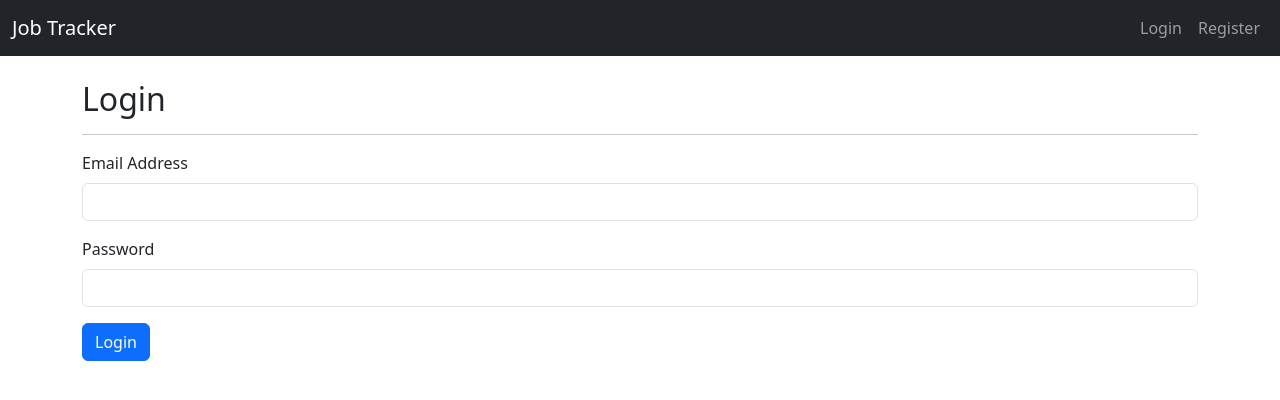
After one commit to niraj-07/Job-Tracker, a Flask app: page /login in a window 1280 px wide. The commit adds this page. Shown: the top 400 px of the page. Run offline with Flask 3, Linux system fonts and the light colour scheme.

Commit message:
Implemented user authentication usinf Flask-Login

```diff
--- a/app.py
+++ b/app.py
@@ -1,12 +1,30 @@
 
+import os
 from flask import Flask, render_template, request, redirect, url_for, flash
 from flask_sqlalchemy import SQLAlchemy
 from datetime import datetime
+from flask_login import LoginManager, UserMixin, login_user, logout_user, login_required, current_user
+from werkzeug.security import generate_password_hash, check_password_hash
+
+basedir = os.path.abspath(os.path.dirname(__file__))
 
 app = Flask(__name__)
 app.config['SQLALCHEMY_DATABASE_URI'] = 'sqlite:///job_tracker.db'
-app.config['SECRET_KEY'] = 'a super secret key no one should guess'
+app.config['SECRET_KEY'] = 'yo password kasaile guess garna sakdaina'
 db = SQLAlchemy(app)
+
+login_manager = LoginManager()
+login_manager.init_app(app)
+login_manager.login_view = 'login'
+
+@login_manager.user_loader
+def load_user(user_id):
+    return User.query.get(int(user_id))
+class User(db.Model, UserMixin):
+    id = db.Column(db.Integer, primary_key = True)
+    email = db.Column(db.String(50), nullable = False, unique= True)
+    password_hash = db.Column(db.String(100), nullable= False)
+    jobs = db.relationship('JobApplication', backref='applicant', lazy=True)
 
 class JobApplication(db.Model):
     id = db.Column(db.Integer, primary_key=True)
@@ -14,18 +32,63 @@ class JobApplication(db.Model):
     job_title = db.Column(db.String(100), nullable=False)
     date_applied = db.Column(db.Date, nullable=False)
     status = db.Column(db.String(50), nullable=False, default='Applied')
+    user_id = db.Column(db.Integer, db.ForeignKey('user.id'), nullable=False)
 
     def __repr__(self):
         return f'<JobApplication {self.company_name} - {self.job_title}>'
+@app.route('/login', methods=['GET', 'POST'])
+def login():
+    if current_user.is_authenticated:
+        return redirect(url_for('home'))
+    if request.method == 'POST':
+        email = request.form.get('email')
+        password = request.form.get('password')
+        user = User.query.filter_by(email=email).first()
+
+        if not user or not check_password_hash(user.password_hash, password):
+            flash('Please check your login details and try again.', 'danger')
+            return redirect(url_for('login'))
+
+        login_user(user)
+        return redirect(url_for('home'))
+    return render_template('login.html')
+
+@app.route('/register', methods=['GET', 'POST'])
+def register():
+    if current_user.is_authenticated:
+        return redirect(url_for('home'))
+    if request.method == 'POST':
+        email = request.form.get('email')
+        password = request.form.get('password')
+        user = User.query.filter_by(email=email).first()
+        if user:
+            flash('Email address already exists.', 'warning')
+            return redirect(url_for('register'))
+
+        new_user = User(
+            email=email,
+            password_hash=generate_password_hash(password, method='pbkdf2:sha256')
+        )
+        db.session.add(new_user)
+        db.session.commit()
+        flash('Registration successful! Please log in.', 'success')
+        return redirect(url_for('login'))
+    return render_template('register.html')
+
+@app.route('/logout')
+@login_required
+def logout():
+    logout_user()
+    return redirect(url_for('login'))
 
 @app.route('/')
+@login_required
 def home():
-    all_jobs = JobApplication.query.order_by(JobApplication.date_applied.desc()).all()
-
+    all_jobs = JobApplication.query.filter_by(user_id=current_user.id).order_by(JobApplication.date_applied.desc()).all()
     return render_template('home.html', jobs=all_jobs)
 
-
 @app.route('/add', methods=['GET', 'POST'])
+@login_required
 def add_job():
     if request.method == 'POST':
 
@@ -44,7 +107,8 @@ def add_job():
             company_name=company,
             job_title=title,
             date_applied=date_obj,
-            status=status
+            status=status,
+            applicant= current_user
         )
 
 
@@ -60,7 +124,8 @@ def add_job():
 @app.route('/update/<int:job_id>', methods=['GET', 'POST'])
 def update_job(job_id):
     job_to_update = JobApplication.query.get_or_404(job_id)
-
+    if job_to_update.applicant != current_user:
+        abort(403)
     if request.method == 'POST':
         job_to_update.company_name = request.form['company_name']
         job_to_update.job_title = request.form['job_title']
@@ -80,6 +145,8 @@ def update_job(job_id):
 @app.route('/delete/<int:job_id>')
 def delete_job(job_id):
     job_to_delete = JobApplication.query.get_or_404(job_id)
+    if job_to_delete.applicant != current_user:
+        abort(403)
 
     try:
         db.session.delete(job_to_delete)
@@ -87,4 +154,8 @@ def delete_job(job_id):
         flash('Job deleted successfully.', 'info')
         return redirect(url_for('home'))
     except:
-        return "There was a problem deleting that job."
+        flash('There was a problem deleting that job.', 'danger')
+        return redirect(url_for('home'))
+
+if __name__ == '__main__':
+    app.run(debug=True)
--- a/requirements.txt
+++ b/requirements.txt
@@ -2,6 +2,7 @@ blinker==1.9.0
 click==8.2.1
 colorama==0.4.6
 Flask==3.1.1
+Flask-Login==0.6.3
 Flask-SQLAlchemy==3.1.1
 greenlet==3.2.4
 itsdangerous==2.2.0
@@ -10,4 +11,3 @@ MarkupSafe==3.0.2
 SQLAlchemy==2.0.43
 typing_extensions==4.14.1
 Werkzeug==3.1.3
-gunicorn
--- a/templates/base.html
+++ b/templates/base.html
@@ -7,12 +7,22 @@
     <link href="https://cdn.jsdelivr.net/npm/bootstrap@5.3.3/dist/css/bootstrap.min.css" rel="stylesheet">
   </head>
   <body>
-    <nav class="navbar navbar-expand-md navbar-dark bg-dark mb-4">
-        <div class="container-fluid">
-            <a class="navbar-brand" href="/">Job Tracker</a>
+  <nav class="navbar navbar-expand-md navbar-dark bg-dark mb-4">
+    <div class="container-fluid">
+        <a class="navbar-brand" href="{{ url_for('home') }}">Job Tracker</a>
+        <div class="navbar-nav ms-auto">
+            {% if current_user.is_authenticated %}
+                <span class="navbar-text me-3">
+                    Welcome, {{ current_user.email }}
+                </span>
+                <a class="nav-link" href="{{ url_for('logout') }}">Logout</a>
+            {% else %}
+                <a class="nav-link" href="{{ url_for('login') }}">Login</a>
+                <a class="nav-link" href="{{ url_for('register') }}">Register</a>
+            {% endif %}
         </div>
-    </nav>
-
+    </div>
+</nav>
     <main class="container">
         {% with messages = get_flashed_messages(with_categories=true) %}
         {% if messages %}
@@ -26,6 +36,6 @@
     {% endwith %}
         {% block content %}{% endblock %}
     </main>
-
+    <script src="https://cdn.jsdelivr.net/npm/bootstrap@5.3.3/dist/js/bootstrap.bundle.min.js"></script>
   </body>
 </html>
--- /dev/null
+++ b/templates/login.html
@@ -0,0 +1,17 @@
+{% extends 'base.html' %}
+
+{% block content %}
+    <h2>Login</h2>
+    <hr>
+    <form action="{{ url_for('login') }}" method="POST">
+        <div class="mb-3">
+            <label for="email" class="form-label">Email Address</label>
+            <input type="email" class="form-control" id="email" name="email" required>
+        </div>
+        <div class="mb-3">
+            <label for="password" class="form-label">Password</label>
+            <input type="password" class="form-control" id="password" name="password" required>
+        </div>
+        <button type="submit" class="btn btn-primary">Login</button>
+    </form>
+{% endblock %}
```
Also changed, not shown: templates/register.html (added, +19 -0 lines).
